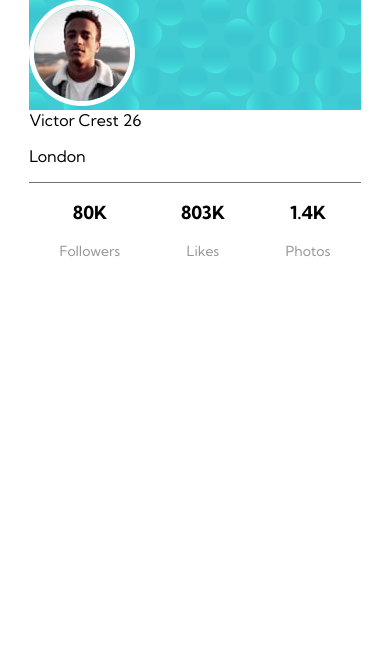
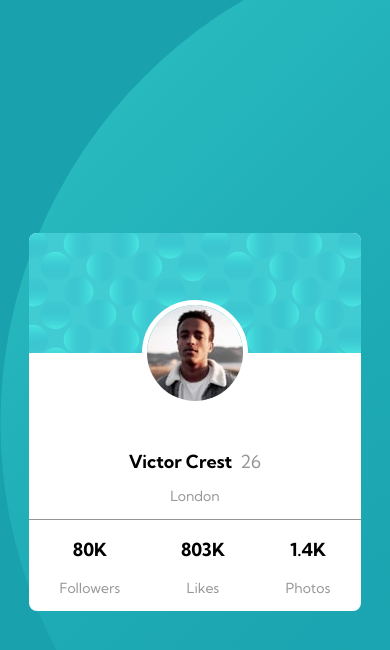
Before and after one commit to Borkeyda/profile-card-component, a plain HTML site: page index.html in a window 390 px wide. Drawn offline with Linux system fonts and the light colour scheme.

Commit message:
mobile realizado

```diff
--- a/style/style.css
+++ b/style/style.css
@@ -6,44 +6,85 @@
 
     --Name-stats-Font-size: 18px;
 }
+
 html,
-body
-{
+body {
     margin: 0;
     box-sizing: border-box;
     font-family: 'Kumbh Sans', sans-serif;
-    /*background: var(--Dark-cyan);*/
+    /**/
 }
-.profile-card
+body
 {
+    background: var(--Dark-cyan);
+    height: 100vh;
+    background-image: url("../assets/bg-pattern-bottom.svg");
+    background-position: left;
+    display: flex;
+    flex-direction: column;
+    justify-content: center;
+}
+.profile-card {
     border-radius: 8px;
     width: 85%;
     margin: 0 auto;
+    background-color: #ffffff;
+    overflow: hidden;
 }
-.profile-card-top
-{
+
+.profile-card-top {
     background-image: url("../assets/bg-pattern-card.svg");
+    position: relative;
+    height: 120px;
+    display: flex;
+    justify-content: center;
 }
-.profile-card-top img
-{
+
+.profile-card-top img {
     border-radius: 50%;
     border: 5px solid white;
+    position: absolute;
+    bottom: -53px;
+
 }
-.profile-card-bottom_datos-seguidores
+.profile-card-bottom_datos-profile > div{
+    height: 120px;
+    display: flex;
+    align-items: flex-end;
+    justify-content: center;
+}
+.profile-card-bottom_datos-profile > div span:nth-child(1)
 {
+    font-size: var(--Name-stats-Font-size);
+    font-weight: 700;
+    margin-right: 8px;
+}
+.profile-card-bottom_datos-profile > div span:nth-child(2)
+{
+    font-size: var(--Name-stats-Font-size);
+    font-weight: 400;
+    color: var(--Dark-gray);
+}
+.profile-card-bottom_datos-profile p{
+    text-align: center;
+    color: var(--Dark-gray);
+    font-size: 14px;
+}
+.profile-card-bottom_datos-seguidores {
     display: flex;
     justify-content: space-around;
-    border-top: 1px solid var(--Dark-grayish-blue);
+    border-top: 1px solid var(--Dark-gray);
 }
-.profile-card-bottom_datos-seguidores div p:nth-child(1)
-{
+
+.profile-card-bottom_datos-seguidores div p:nth-child(1) {
     font-size: var(--Name-stats-Font-size);
     font-weight: 700;
     text-align: center;
 }
-.profile-card-bottom_datos-seguidores div p:nth-child(2){
+
+.profile-card-bottom_datos-seguidores div p:nth-child(2) {
     font-weight: 400;
     color: var(--Dark-gray);
-    font-size: 14px ;
+    font-size: 14px;
     text-align: center;
 }
```
Also changed, not shown: assets/bg-pattern-bottom.svg (added), assets/bg-pattern-top.svg (added).
